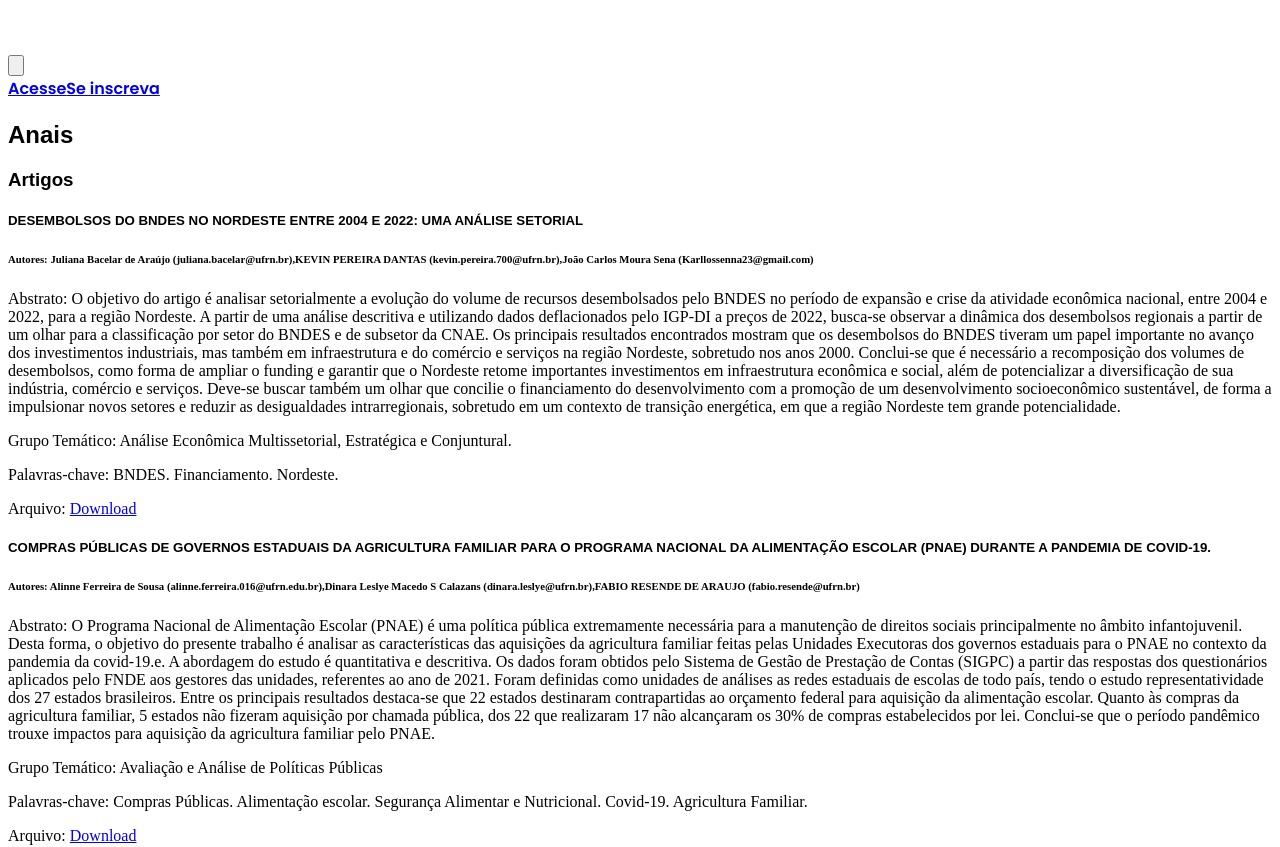
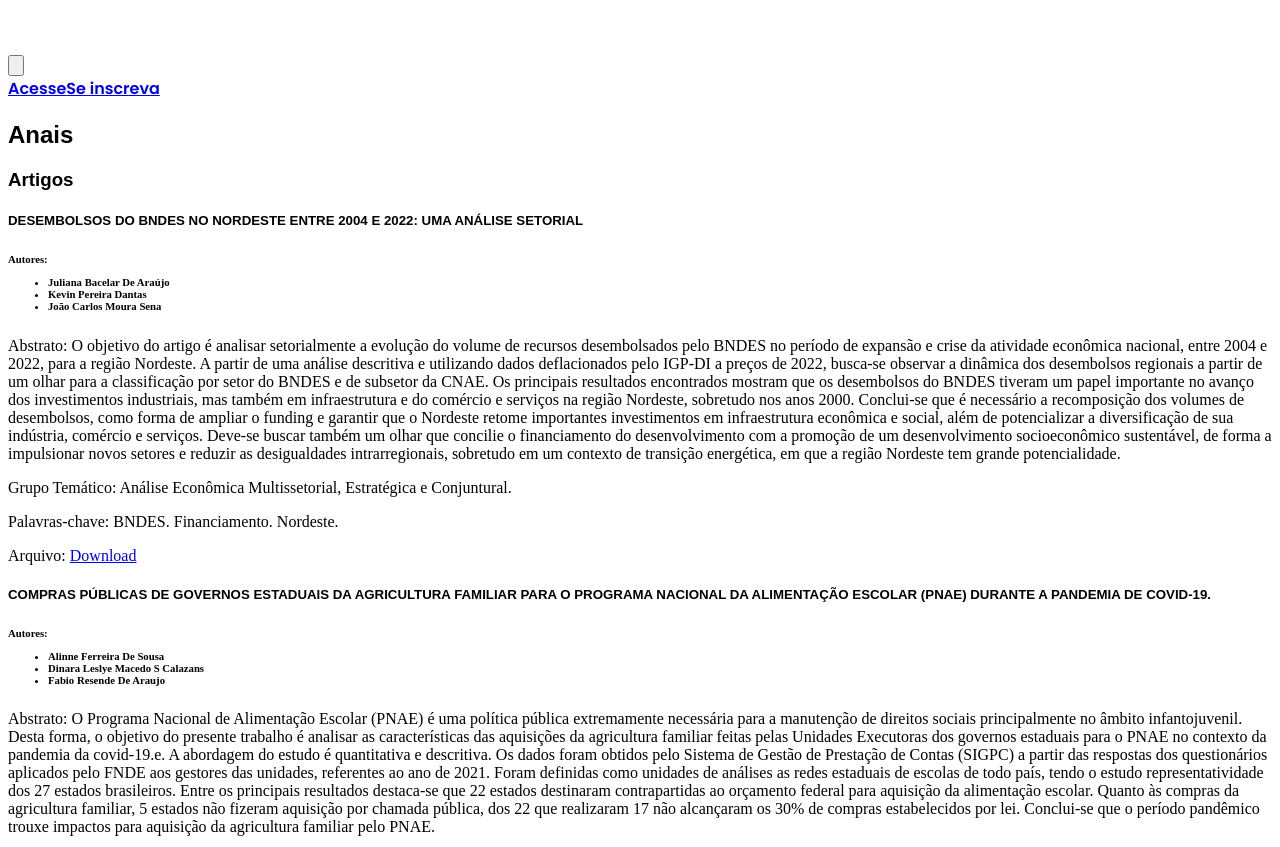
Before and after one commit to luccasmmg/seminario-2023, a Next.js app: page /anais in a window 1280 px wide. Shown: the top 847 px of the page. Built offline with nearby package versions, Linux system fonts and the light colour scheme; a web font is replaced by a local one.

Commit message:
Mudanças sugeridas por Noeli

```diff
--- a/src/pages/anais.jsx
+++ b/src/pages/anais.jsx
@@ -22,6 +22,21 @@ function withTg(item, filetype) {
       : teachingCasePresentations
   const presentation = items.find((i) => i.data.title === item.title)
   return { ...item, tg: presentation?.data.thematicGroup.data.name }
+}
+
+//write a function that capitalizes every first letter of a word in a string
+function capitalize(name) {
+  const words = name.toLowerCase().split(' ')
+  const capitalizedWords = words.map(
+    (word) => word.charAt(0).toUpperCase() + word.slice(1)
+  )
+  return capitalizedWords.join(' ')
+}
+
+function removeEmail(name) {
+  let names = name.split(',')
+  names = names.flatMap((n) => n.split('(').filter((n) => !n.includes('@')))
+  return names.map(capitalize)
 }
 
 export default function Home() {
@@ -97,10 +112,15 @@ function WorkCard({ item, fileType }) {
       <h5
         className={`text-2xl font-bold tracking-tight text-red-900 ${unna.className}`}
       >
-        {item.title}
+        {item.title.toUpperCase()}
       </h5>
       <h6 className={`max-w-2xl lg:max-w-3xl`}>
-        <span className="font-bold">Autores:</span> {item.authors}
+        <span className="font-bold">Autores:</span>
+        <ul className="ml-6 list-disc">
+          {removeEmail(item.authors).map((author) => (
+            <li key={author}>{author}</li>
+          ))}
+        </ul>
       </h6>
       <p className={`tracking-tight `}>
         <span className="font-bold">Abstrato: </span>
```
